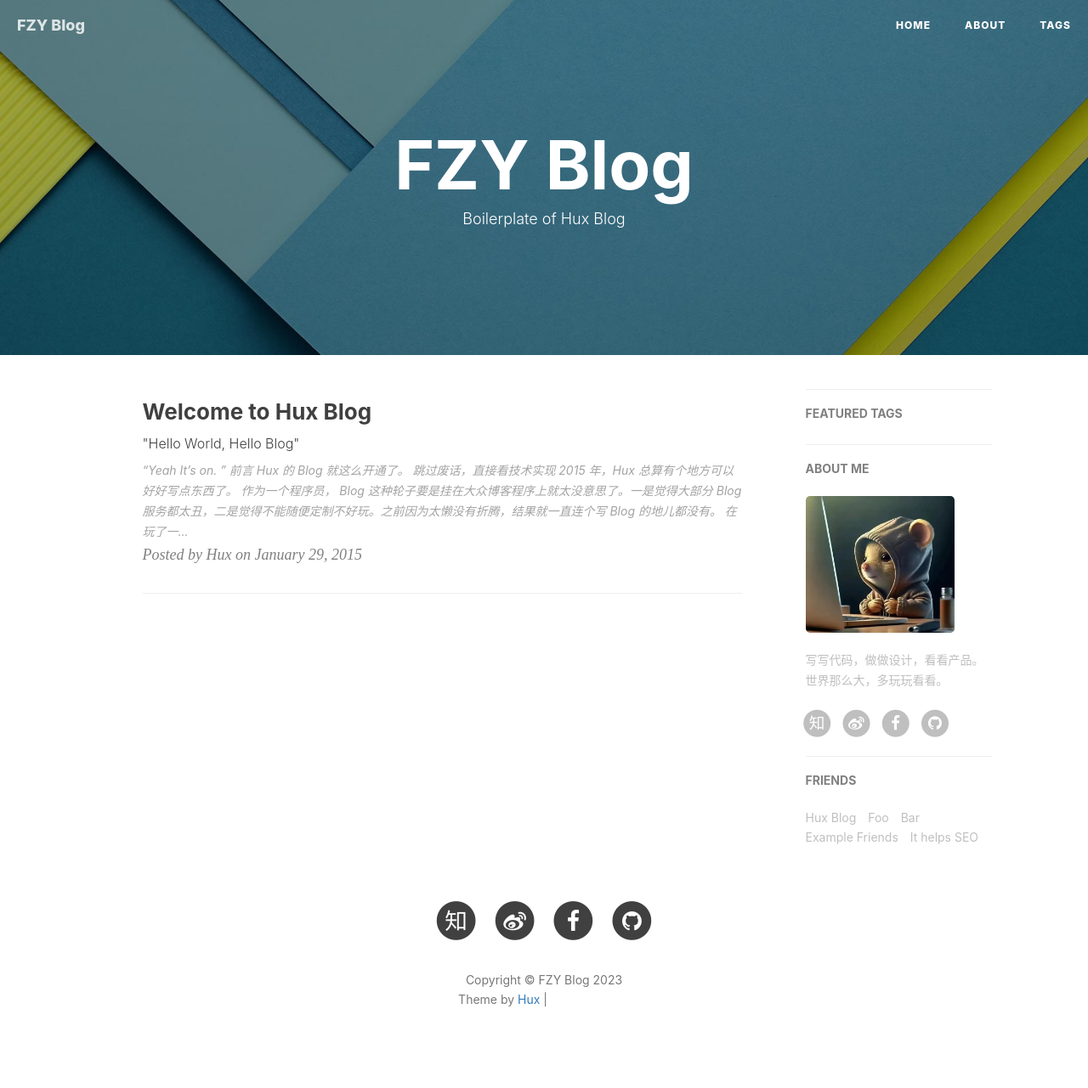
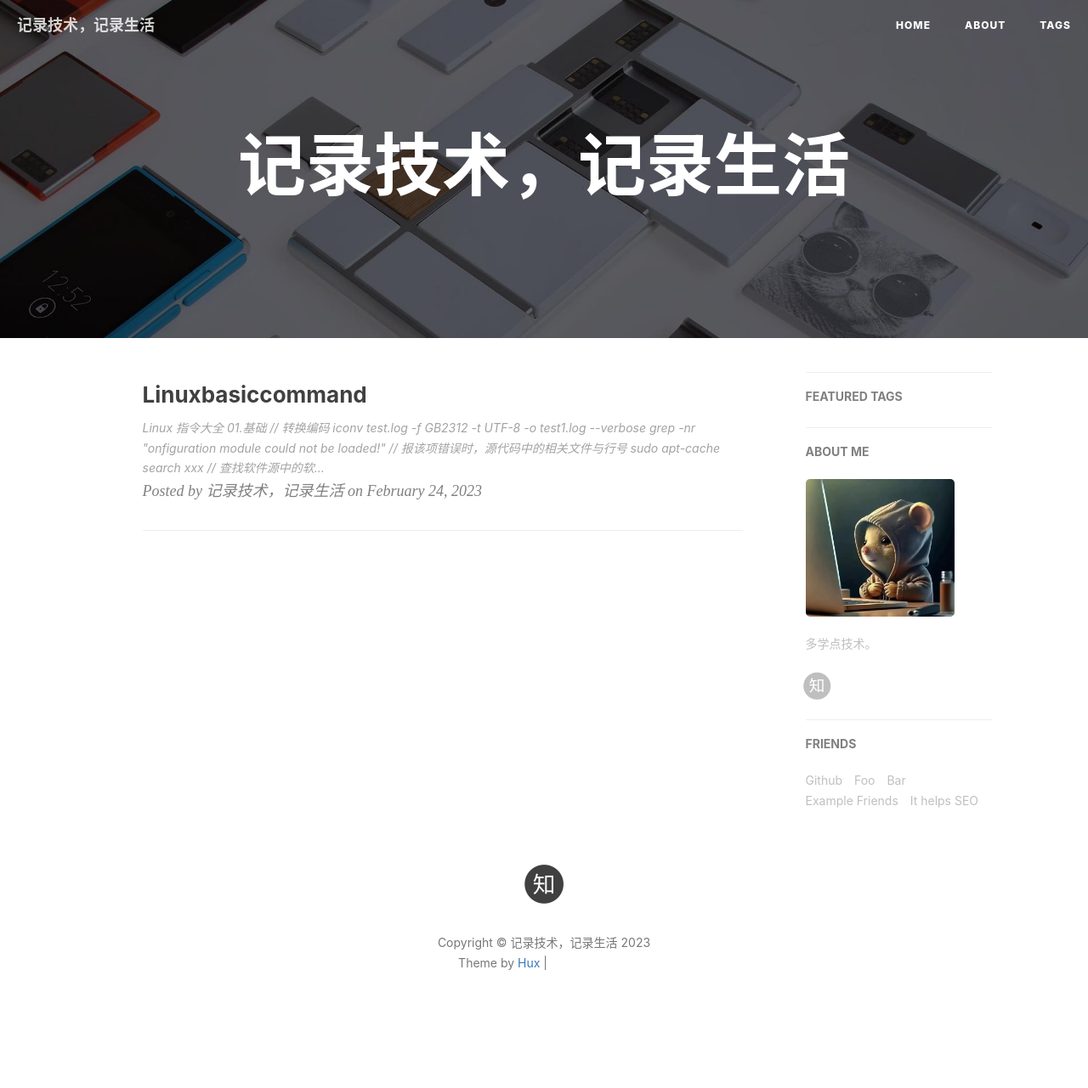
Before and after one commit to ziyangfu/ziyangfu.github.io, a Jekyll site: the page built from index.html, in a window 1280 px wide. Shown: the whole page at 85% size. Built offline with Jekyll 4.4.1, drawn with Linux system fonts in a browser that asks for light colours; nearby versions of some CDN libraries; the list of posts is cut into pages by our own code; comment, search, counter and statistics services are not loaded; after the commit the page ends 1238 px from its top, so only the background shows below that; some of the changed lines change nothing that is shown; grey boxes are pictures that could not be loaded.

Commit message:
add new md blog

````diff
--- a/_config.yml
+++ b/_config.yml
@@ -1,7 +1,7 @@
 # Site settings
-title: FZY Blog
+title: 记录技术，记录生活
 SEOTitle: FZY's 博客 | FZY Blog
-header-img: img/TAG-bg.jpg
+header-img: img/post-bg-js-module.jpg
 email: fu438484102@163.com
 description: ""
 keyword: ""
@@ -12,11 +12,11 @@
 
 # SNS settings
 RSS: false
-weibo_username:     huxpro
-zhihu_username:     huxpro
-github_username:    huxpro
+#weibo_username:     huxpro
+zhihu_username:     yi-xiu-piao-piao-fire
+#github_username:    huxpro
 #twitter_username:  huxpro
-facebook_username:  huxpro
+#facebook_username:  huxpro
 
 
 
@@ -68,7 +68,7 @@
 
 # Sidebar settings
 sidebar: true                           # whether or not using Sidebar.
-sidebar-about-description: "写写代码，做做设计，看看产品。世界那么大，多玩玩看看。"
+sidebar-about-description: "多学点技术。"
 sidebar-avatar: /img/cute_mouse.jpg      # use absolute URL, seeing it's used in both `/` and `/about/`
 
 
@@ -82,8 +82,8 @@
 # Friends
 friends: [
     {
-        title: "Hux Blog",
-        href: "http://huangxuan.me"
+        title: "Github",
+        href: "https://github.com/ziyangfu"
     },{
         title: "Foo",
         href: "#"
--- a/_posts/2014-01-29-hello-2015.markdown
+++ /dev/null
@@ -1,79 +0,0 @@
----
-layout:     post
-title:      "Welcome to Hux Blog"
-subtitle:   " \"Hello World, Hello Blog\""
-date:       2015-01-29 12:00:00
-author:     "Hux"
-header-img: "img/post-bg-2015.jpg"
-tags:
-    - 生活
----
-
-> “Yeah It's on. ”
-
-
-## 前言
-
-Hux 的 Blog 就这么开通了。
-
-[跳过废话，直接看技术实现 ](#build)
-
-
-
-2015 年，Hux 总算有个地方可以好好写点东西了。
-
-
-作为一个程序员， Blog 这种轮子要是挂在大众博客程序上就太没意思了。一是觉得大部分 Blog 服务都太丑，二是觉得不能随便定制不好玩。之前因为太懒没有折腾，结果就一直连个写 Blog 的地儿都没有。
-
-在玩了一段时间知乎之后，答题的快感又激起了我开博客的冲动。之前的[个人网站](http://huangxuan.me/portfolio)是作品集形式的（现在集成进来了），并不适合用来写博文，一不做二不休，花一天搞一个吧！
-
-
-<p id = "build"></p>
----
-
-## 正文
-
-接下来说说搭建这个博客的技术细节。
-
-正好之前就有关注过 [GitHub Pages](https://pages.github.com/) + [Jekyll](http://jekyllrb.com/) 快速 Building Blog 的技术方案，非常轻松时尚。
-
-其优点非常明显：
-
-* **Markdown** 带来的优雅写作体验
-* 非常熟悉的 Git workflow ，**Git Commit 即 Blog Post**
-* 利用 GitHub Pages 的域名和免费无限空间，不用自己折腾主机
-	* 如果需要自定义域名，也只需要简单改改 DNS 加个 CNAME 就好了
-* Jekyll 的自定制非常容易，基本就是个模版引擎
-
-
-本来觉得最大的缺点可能是 GitHub 在国内访问起来太慢，所以第二天一起床就到 GitCafe(Chinese GitHub Copy) 迁移了一个[镜像](http://huxpro.gitcafe.io)出来，结果还是巨慢。
-
-哥哥可是个前端好嘛！ 果断开 Chrome DevTool 查了下网络请求，原来是 **pending 在了 Google Fonts** 上，页面渲染一直被阻塞到请求超时为止，难怪这么慢。
-忍痛割爱，只好把 Web Fonts 去了（反正超时看到的也只能是 fallback ），果然一下就正常了，而且 GitHub 和 GitCafe 对比并没有感受到明显的速度差异，虽然 github 的 ping 值明显要高一些，达到了 300ms，于是用 DNSPOD 优化了一下速度。
-
-
-
----
-
-配置的过程中也没遇到什么坑，基本就是 Git 的流程，相当顺手
-
-大的 Jekyll 主题上直接 fork 了 Clean Blog（这个主题也相当有名，就不多赘述了。唯一的缺点大概就是没有标签支持，于是我给它补上了。）
-
-本地调试环境需要 `gem install jekyll`，结果 rubygem 的源居然被墙了……后来手动改成了我大淘宝的镜像源才成功
-
-Theme 的 CSS 是基于 Bootstrap 定制的，看得不爽的地方直接在 Less 里改就好了（平时更习惯 SCSS 些），**不过其实我一直觉得 Bootstrap 在移动端的体验做得相当一般，比我在淘宝参与的团队 CSS 框架差多了……**所以为了体验，也补了不少 CSS 进去
-
-最后就进入了耗时反而最长的**做图、写字**阶段，也算是进入了**写博客**的正轨，因为是类似 Hack Day 的方式去搭这个站的，所以折腾折腾着大半夜就过去了。
-
-第二天考虑中文字体的渲染，fork 了 [Type is Beautiful](http://www.typeisbeautiful.com/) 的 `font` CSS，调整了字号，适配了 Win 的渣渲染，中英文混排效果好多了。
-
-
-## 后记
-
-回顾这个博客的诞生，纯粹是出于个人兴趣。在知乎相关问题上回答并获得一定的 star 后，我决定把这个博客主题当作一个小小的开源项目来维护。
-
-在经历 v1.0 - v1.5 的蜕变后，这个博客主题愈发完整，不但增加了诸多 UI 层的优化（opinionated）；在代码层面，更加丰富的配置项也使得这个主题拥有了更好的灵活性与可拓展性。而作为一个开源项目，我也积极的为其完善文档与解决 issue。
-
-如果你恰好逛到了这里，希望你也能喜欢这个博客主题。
-
-—— Hux 后记于 2015.10
--- /dev/null
+++ b/_posts/2023-02-24-linuxBasicCommand.md
@@ -0,0 +1,456 @@
+## Linux  指令大全
+
+### 01.基础
+
+```C
+// 转换编码
+iconv test.log -f GB2312 -t UTF-8 -o test1.log --verbose
+grep -nr "onfiguration module could not be loaded!" // 报该项错误时，源代码中的相关文件与行号
+sudo apt-cache search xxx // 查找软件源中的软件
+
+dpkg -l | grep "asdad"  //  查找对应软件安装路径
+
+tar -zxvf ./xxx.tar.gz//解压 tar.gz
+tar -jzvf ./xxx.tar.bz2 // 解压 tar.bz2
+unrar x ./xxx.rar  //  解压rar文件
+// 强制删除正在运行的程序
+top | grep "xxx"  // 找出正在运行的程序
+/*
+怎么卸载通过 make install 安装的文件：
+一般来说，make install完了目录下会有一个install_mainfest.txt的文件记录了安装的所有内容，然后xargs rm < install_manifest.txt就可以了。如果没有这个文件，可以自己重新make install，从log中过滤出install信息了。
+*/
+sudo xargs rm < install_manifest.txt
+
+/*批量删除某个格式的文件*/
+find ./ -name *.arxml | xargs rm -r
+
+sudo gedit ~/.bashrc  // 打开环境变量
+
+file xxx  // 查看可执行文件的架构，如arm x86_64等
+//若是静态库，则使用以下指令
+//查看目标文件或者可执行的目标文件的构成.
+// -a 显示档案库的成员信息,类似ls -l将lib*.a的信息列出
+objdump -f xx.a
+
+/*
+ldconfig命令的用途主要是在默认搜寻目录/lib和/usr/lib以及动态库配置文件/etc/ld.so.conf内所列的目录下，搜索出可共享的动态链接库（格式如lib*.so*）,进而创建出动态装入程序(ld.so)所需的连接和缓存文件。缓存文件默认为/etc/ld.so.cache
+ldconfig通常在系统启动时运行，而当用户安装了一个新的动态链接库时，就需要手工运行这个命令
+<若碰到那种库没法加载的问题，可以尝试运行这个指令，看看能不能解决>
+*/
+ldconfig
+
+//查看当前系统磁盘使用空间
+df -h
+//查看当前目录文件占用空间大小
+du -sh *
+
+// 退出 ssh登录
+exit
+
+// 添加环境变量的三种方式
+1. export  // 临时用
+2. ~/.bashrc  // 永久，当前用户
+3. /bash.bashrc // 永久，全部用户
+
+// 查看可执行文件链接的动态链接库
+ldd <可执行文件>
+
+// 手动挂载mmcblk0p3分区到mnt
+// 这个首先通过 mount 指令查看当前挂载情况
+mount /dev/mmcblk0p3 /mnt
+// 列出加载在内核中的所有驱动
+dmesg
+    //列出所有被检测到的硬件
+	dmesg | grep sda
+  	// 输出dmesg命令最后20行日志
+    dmesg | tail -20
+// 杀死进程
+    ps -aux | grep "XXX"
+sudo kill -s 9 <PID>
+/*
+linux进程状态
+ D (TASK_UNINTERRUPTIBLE) 	不可中断的睡眠状态
+               R (TASK_RUNNING)				正在运行，或在队列中的进程
+               S (TASK_INTERRUPTIBLE)		可中断的睡眠状态
+               T (TASK_STOPPED)				停止状态
+               t (TASK_TRACED)				被跟踪状态
+               Z (TASK_DEAD - EXIT_ZOMBIE)  退出状态，但没被父进程收尸，成为僵尸状态
+               W    						进入内存交换（从内核2.6开始无效）
+               X (TASK_DEAD - EXIT_DEAD)    退出状态，进程即将被销毁
+
+
+               <    高优先级
+               N    低优先级
+               L    有些页被锁进内存
+               s    包含子进程
+               +    位于后台的进程组；
+               l    多线程，克隆线程  multi-threaded (using CLONE_THREAD, like NPTL pthreads do)
+*/
+// 远程拷贝
+// scp ：security copy， 基于 ssh 协议
+// 本机拷贝到远程
+scp <local_dir> root@192.168.0.232:/home/root/dir
+// 远程到本地 -r 拷贝文件夹
+scp -r root@192.168.0.232:/home/root/dir <local_dir>
+
+// env  添加环境变量
+export PATH=$PATH:<your path>  // 增量添加
+// 创建软链接
+sudo ln -s ./home/xxx /usr/lib
+// 创建硬链接
+sudo ln ./home/xxx /usr/lib
+
+// 图像压缩 https://blog.csdn.net/weixin_33774308/article/details/92345188
+// https://www.jianshu.com/p/db7a88062f66
+//jpg 用 jpegoptim，png 用 optipng
+jpegoptim --dest=./ -S700 ../XXX.jpg
+//------------- VPN 相关 ------------------------------- //
+// clash 关闭后，无法上网，查看原因可能是 DNS 修改
+sudo systemctl start systemd-resolved
+// 打开 clash 后，显示 DNS
+//ubuntu20.04 :Start DNS server error: listen udp 0.0.0.0:53: bind: address already in use
+// 原因是 DNS 端口占用
+sudo systemctl stop systemd-resolved
+sudo systemctl disable systemd-resolved
+//------------- VPN 相关 ------------------------------- //
+```
+
+-----
+
+###   02.网络
+
+```bash
+#// DNS
+nslookup www.baidu.com // 查找 IP 地址与主机的对应关系
+/*
+对应的输出：
+Server:		127.0.0.53
+Address:	127.0.0.53#53
+
+Non-authoritative answer:
+www.baidu.com	canonical name = www.a.shifen.com.
+Name:	www.a.shifen.com
+Address: 112.80.248.75    直接输入该 IP 地址，也可以直接访问百度主页
+Name:	www.a.shifen.com
+Address: 112.80.248.76
+*/
+ifconfig
+#// 临时修改 IP 地址
+ifconfig <网卡地址> 192.168.100.100
+
+// ssh error
+/*
+@@@@@@@@@@@@@@@@@@@@@@@@@@@@@@@@@@@@@@@@@@@@@@@@@@@@@@@@@@@
+@ WARNING: REMOTE HOST IDENTIFICATION HAS CHANGED! @
+@@@@@@@@@@@@@@@@@@@@@@@@@@@@@@@@@@@@@@@@@@@@@@@@@@@@@@@@@@@
+IT IS POSSIBLE THAT SOMEONE IS DOING SOMETHING NASTY!
+Someone could be eavesdropping on you right now (man-in-the-middle attack)!
+It is also possible that the RSA host key has just been changed.
+The fingerprint for the RSA key sent by the remote host is
+08:98:a9:cc:f8:37:20:6b:b4:b1:6c:3a:15:b9:a9:92.
+Please contact your system administrator.
+Add correct host key in /home/arnold/.ssh/known_hosts to get rid of this message.
+Offending key in /home/arnold/.ssh/known_hosts:2
+RSA host key for 10.18.46.111 has changed and you have requested strict checking.
+Host key verification failed.*/
+#// 解决办法：删除~/.ssh/known_hosts文件，然后重新连接
+sudo rm ~/.ssh/known_hosts
+
+
+ping&arping
+#// 注意设置端口号
+
+#//查看端口是否开放，没有显示，则没有开放
+netstat -aptn | grep -i <端口号>
+
+
+/**
+https://www.cnblogs.com/little-monica/p/11459772.html
+linux下使用tc和netem模拟网络异常（一）
+Netem 是 Linux 2.6 及以上内核版本提供的一个网络模拟功能模块。该功能模块可以用来在性能良好的局域网中，模拟出复杂的互联网传输性能。例如:低带宽、传输延迟、丢包等等情况。使用 Linux 2.6 (或以上) 版本内核的很多 Linux 发行版都默认开启了该内核模块，比如：Fedora、Ubuntu、Redhat、OpenSuse、CentOS、Debian 等等。
+
+TC 是 Linux 系统中的一个用户态工具，全名为 Traffic Control (流量控制)。TC 可以用来控制 Netem 模块的工作模式，也就是说如果想使用 Netem 需要至少两个条件，一是内核中的 Netem 模块被启用，另一个是要有对应的用户态工具 TC
+**/
+Netem
+
+
+
+# 二，在linux下设置永久路由的方法：在/etc/rc.local文件中添加以下条目
+route add -net 192.168.3.0/24 dev eth0
+route add -net 192.168.2.0/24 gw 192.168.2.254
+
+# ip 用法
+# 查看 can 设置帮助
+ip link set can0 type can help
+```
+
+### 03.查看硬件信息
+
+```bash
+uname -a # 查看内核/操作系统/CPU信息(含x86_64表示32位机器,i686表示32位机器)
+head -n 1 /etc/issue # 查看操作系统版本，是数字1不是字母L
+cat /proc/cpuinfo # 查看CPU信息的linux系统信息命令
+hostname # 查看计算机名的linux系统信息命令
+lspci -tv # 列出所有PCI设备
+lsusb -tv # 列出所有USB设备的linux系统信息命令
+lsmod # 列出加载的内核模块
+env # 查看环境变量资源
+free -m # 查看内存使用量和交换区使用量
+df -h # 查看各分区使用情况
+du -sh # 查看指定目录的大小
+du --max-depth=1 -h # 目录层数为1，以K，M，G为单位，查看目录大小
+sudo du --max-depth=1 -m /usr/lib | sort -nr # 以MB为单位，从大到小排序
+grep MemTotal /proc/meminfo # 查看内存总量
+grep MemFree /proc/meminfo # 查看空闲内存量
+uptime # 查看系统运行时间、用户数、负载
+cat /proc/loadavg # 查看系统负载磁盘和分区
+mount | column -t # 查看挂接的分区状态
+fdisk -l # 查看所有分区
+swapon -s # 查看所有交换分区
+hdparm -i /dev/hda # 查看磁盘参数(仅适用于IDE设备)
+dmesg | grep IDE # 查看启动时IDE设备检测状况网络
+ifconfig # 查看所有网络接口的属性
+iptables -L # 查看防火墙设置
+route -n # 查看路由表
+netstat -lntp # 查看所有监听端口
+netstat -antp # 查看所有已经建立的连接
+netstat -s # 查看网络统计信息进程
+ps -ef # 查看所有进程
+top # 实时显示进程状态用户
+w # 查看活动用户
+id # 查看指定用户信息
+last # 查看用户登录日志
+cut -d: -f1 /etc/passwd # 查看系统所有用户
+cut -d: -f1 /etc/group # 查看系统所有组
+crontab -l # 查看当前用户的计划任务服务
+chkconfig –list # 列出所有系统服务
+chkconfig –list | grep on # 列出所有启动的系统服务程序
+rpm -qa # 查看所有安装的软件包
+cat /proc/cpuinfo ：查看CPU相关参数的linux系统命令
+cat /proc/partitions ：查看linux硬盘和分区信息的系统信息命令
+cat /proc/meminfo ：查看linux系统内存信息的linux系统命令
+cat /proc/version ：查看版本，类似uname -r
+cat /proc/ioports ：查看设备io端口
+cat /proc/interrupts ：查看中断
+cat /proc/pci ：查看pci设备的信息
+cat /proc/swaps ：查看所有swap分区的信息
+
+# cpu
+cat /proc/cpuinfo |grep "model name" && cat /proc/cpuinfo |grep "physical id"
+# 内存
+cat /proc/meminfo |grep MemTotal
+# 硬盘大小及格分区使用情况
+fdisk -l |grep Disk
+
+# 社区维护版 manual tldr  Too Long Don't Read
+tldr tar  # 也可以查看 web网页
+```
+
+### 04.嵌入式
+
+#### 4.1交叉编译
+
+```bash
+## 打印出当前 ARM 编译器所使用的 include 路径
+echo 'main(){}'|/opt/fsl-imx-xwayland/5.4-zeus/sysroots/x86_64-pokysdk-linux/usr/bin/aarch64-poky-linux/aarch64-poky-linux-g++ -E -v -
+
+# 查看 gcc 预处理 C 时的搜索目录
+# 若想查看 C++ 或者 clang 可以将 C 修改为 C++ 或者 clang
+echo | gcc -x c -v -E -
+#----------------------------------------------------------------------------#
+# 交叉编译文件传输采坑记录
+#----------------------------------------------------------------------------#
+# 使用飞凌交叉编译工具链编译的可执行文件tree，通过不同的传输方式传输至板卡，会出现不同的结果
+# 1.<无法执行，提示格式错误>通过 filezilla 直接传输，后 chmod+x 添加可执行权限
+file tree：ELF 64-bit LSB executable, ARM aarch64, version 1 (SYSV), statically linked, interpreter *empty*, stripped
+# 2.<可执行>通过 filezilla 传输 压缩包，后解压执行
+file tree：ELF 64-bit LSB executable, ARM aarch64, version 1 (SYSV), dynamically linked, interpreter /lib/ld-linux-aarch64.so.1, BuildID[sha1]=0c126f1b17601d33513b52c02a5e63358d912512, for GNU/Linux 3.14.0, with debug_info, not stripped
+# 3.<可执行>通过U盘或者TF卡拷贝
+file tree：ELF 64-bit LSB executable, ARM aarch64, version 1 (SYSV), dynamically linked, interpreter /lib/ld-linux-aarch64.so.1, BuildID[sha1]=0c126f1b17601d33513b52c02a5e63358d912512, for GNU/Linux 3.14.0, with debug_info, not stripped
+# 使用 ARM 官方下载的 GNU 交叉编译工具链 三种方式均能正确执行(仅限不带链接库)
+file a.out：ELF 64-bit LSB executable, ARM aarch64, version 1 (SYSV), dynamically linked, interpreter /lib/ld-linux-aarch64.so.1, for GNU/Linux 3.7.0, with debug_info, not stripped
+# 即使是ARM官方编译器，当用到动态链接库时，直接通过 filezilla 传输，会出现 访问内存超限错误（segmentation fault）
+#---------------------------------------------------------------------------------#
+```
+
+
+
+```bash
+# 往SD卡中烧写镜像，命令行操作
+# step1： 查找SD卡，从输出可知 系统将 SD卡 分配在 /dev/sdb
+fzy@fzy-KPL-W0X:~$ dmesg |tail|awk '$3 == "sd" {print}'
+<< 'COMMENT'  # shell 批量注释
+[ 7109.144038] sd 2:0:0:0: Attached scsi generic sg1 type 0
+[ 7109.391817] sd 2:0:0:0: [sdb] 62333952 512-byte logical blocks: (31.9 GB/29.7 GiB)
+[ 7109.391993] sd 2:0:0:0: [sdb] Write Protect is off
+[ 7109.391997] sd 2:0:0:0: [sdb] Mode Sense: 03 00 00 00
+[ 7109.392142] sd 2:0:0:0: [sdb] No Caching mode page found
+[ 7109.392148] sd 2:0:0:0: [sdb] Assuming drive cache: write through
+[ 7109.427811] sd 2:0:0:0: [sdb] Attached SCSI removable disk
+COMMENT
+# step2 写入镜像
+/usr/bin/unzip -p ~/Downloads/jetson_nano_devkit_sd_card.zip | sudo /bin/dd of=/dev/sd<x> bs=1M status=progress
+# step3 弹出SD卡
+sudo eject /dev/sd<x>   # 在本例中为 sudo eject /dev/sdb
+```
+
+
+
+
+
+
+
+
+
+### 05. Docker
+
+```bash
+# 查看当前安装镜像
+docker images
+# 列出当前容器
+docker ps -a
+# 删除镜像
+docker rmi <XXX>
+
+#列出所有的容器 ID
+docker ps -aq
+#停止所有的容器
+docker stop $(docker ps -aq)s
+#删除所有的容器
+docker rm $(docker ps -aq)
+#删除所有的镜像
+docker rmi $(docker images -q)
+#复制文件
+docker cp mycontainer:/opt/file.txt /opt/local/
+docker cp /opt/local/file.txt mycontainer:/opt/
+
+# 导出镜像
+# https://www.hangge.com/blog/cache/detail_2411.html
+docker ps -a
+# f299f501774c：容器ID
+# hangger_server.tar：保存镜像名
+docker export f299f501774c > hangger_server.tar
+# 导入镜像
+# new_hangger_server： 新导入镜像名
+docker import - new_hangger_server < hangger_server.tar
+```
+
+
+
+```bash
+# Docker run
+Usage: docker run [OPTIONS] IMAGE [COMMAND] [ARG...]
+
+  -d, --detach=false         指定容器运行于前台还是后台，默认为false
+  -i, --interactive=false   打开STDIN，用于控制台交互
+  -t, --tty=false            分配tty设备，该可以支持终端登录，默认为false
+  -u, --user=""              指定容器的用户
+  -a, --attach=[]            标准输入输出流和错误信息（必须是以非docker run -d启动的容器）
+  -w, --workdir=""           指定容器的工作目录
+  -c, --cpu-shares=0        设置容器CPU权重，在CPU共享场景使用
+  -e, --env=[]               指定环境变量，容器中可以使用该环境变量
+  -m, --memory=""            指定容器的内存上限
+  -P, --publish-all=false    指定容器暴露的端口
+  -p, --publish=[]           指定容器暴露的端口
+  -h, --hostname=""          指定容器的主机名
+  -v, --volume=[]            给容器挂载存储卷，挂载到容器的某个目录
+  --volumes-from=[]          给容器挂载其他容器上的卷，挂载到容器的某个目录
+  --cap-add=[]               添加权限，权限清单详见：http://linux.die.net/man/7/capabilities
+  --cap-drop=[]              删除权限，权限清单详见：http://linux.die.net/man/7/capabilities
+  --cidfile=""               运行容器后，在指定文件中写入容器PID值，一种典型的监控系统用法
+  --cpuset=""                设置容器可以使用哪些CPU，此参数可以用来容器独占CPU
+  --device=[]                添加主机设备给容器，相当于设备直通
+  --dns=[]                   指定容器的dns服务器
+  --dns-search=[]            指定容器的dns搜索域名，写入到容器的/etc/resolv.conf文件
+  --entrypoint=""            覆盖image的入口点
+  --env-file=[]              指定环境变量文件，文件格式为每行一个环境变量
+  --expose=[]                指定容器暴露的端口，即修改镜像的暴露端口
+  --link=[]                  指定容器间的关联，使用其他容器的IP、env等信息
+  --lxc-conf=[]              指定容器的配置文件，只有在指定--exec-driver=lxc时使用
+  --name=""                  指定容器名字，后续可以通过名字进行容器管理，links特性需要使用名字
+  --net="bridge"             容器网络设置:
+                                bridge 使用docker daemon指定的网桥
+                                host     //容器使用主机的网络
+                                container:NAME_or_ID  >//使用其他容器的网路，共享IP和PORT等网络资源
+                                none 容器使用自己的网络（类似--net=bridge），但是不进行配置
+  --privileged=false         指定容器是否为特权容器，特权容器拥有所有的capabilities
+  --restart="no"             指定容器停止后的重启策略:
+                                no：容器退出时不重启
+                                on-failure：容器故障退出（返回值非零）时重启
+                                always：容器退出时总是重启
+  --rm=false                 指定容器停止后自动删除容器(不支持以docker run -d启动的容器)
+  --sig-proxy=true           设置由代理接受并处理信号，但是SIGCHLD、SIGSTOP和SIGKILL不能被代理
+```
+
+### 06. Git
+
+```bash
+# 初始化 git
+git init
+# 创建、查看、删除分支
+git branch
+
+git branch -d <branch> # 删除分支
+git push origin --delete remoteBranchName # 删除远程分支
+# 切换分支
+git checkout
+# 查看状态
+git status
+# 查看 log日志
+git log
+# 添加文件至暂存区
+git add <file>
+# 提交至本地仓库
+git commit -m "说明"
+# 推送至远程仓库，如 github
+git push
+# 从远程仓库同步回本地
+git pull
+# 从远程仓库下载资源
+git clone
+# 本次修改的文件不保存，退回上次提交状态
+git restore <file name>
+# 删除本次 commit，退回至上次 commit 状态
+# git commit后，想撤销 commit
+git reset --soft HEAD^
+# 若只是想修改 commit 注释
+git commit --amend   # 此时会默认进入 vim 编辑器，修改注释后保存即可
+# 图形化显示 git下载的程序的版本、分支等各类信息
+gitk
+
+# ------------------------------------------------------------------------------
+# pycharm clion等配置 git
+# 错误解决GnuTLS recv error (-110): The TLS connection was non-properly terminated
+# 参见 https://blog.csdn.net/weixin_43108793/article/details/118306045#commentBox
+sudo apt install gnutls-bin
+git config --global http.sslVerify false
+git config --global http.postBuffer 1048576000
+
+# step1: 登录 GitHub 账号  file/setting/VCS/github
+# step2: 配置git ，使用 test自动检测
+# step3 菜单栏选择 VCS 为 git
+# step4 git/github/create push request,在其中输入你的GitHub仓库链接，后面直接push即可
+
+
+```
+
+### 07. 驱动开发
+
+```bash
+# dtc,编译与反编译 dtb
+# 编译 dts 为 dtb
+./scripts/dtc/dtc -I dts -O dtb -o tmp.dtb arch/arm/boot/dts/xxx.dts
+# 反编译 dtb 为 dts
+./scripts/dtc/dtc -I dtb -O dts -o tmp.dts arch/arm/boot/dts/xxx.dtb
+```
+
+### 08. 其他
+
+- /dev/shm（共享内存目录）
+  - 这个目录不在硬盘上，而在内存里
+  - **默认最大为内存的一半大小**
+  - 高速
+
+- 添加库默认搜索路径  /usr/local/lib等
+  - 修改 /etc/ld.so.conf，增加 /usr/local/lib
+  - ldconfig
--- a/index.html
+++ b/index.html
@@ -1,6 +1,6 @@
 ---
 layout: page
-description: "Boilerplate of Hux Blog"
+description: ""
 ---
 
 {% for post in paginator.posts %}
````
